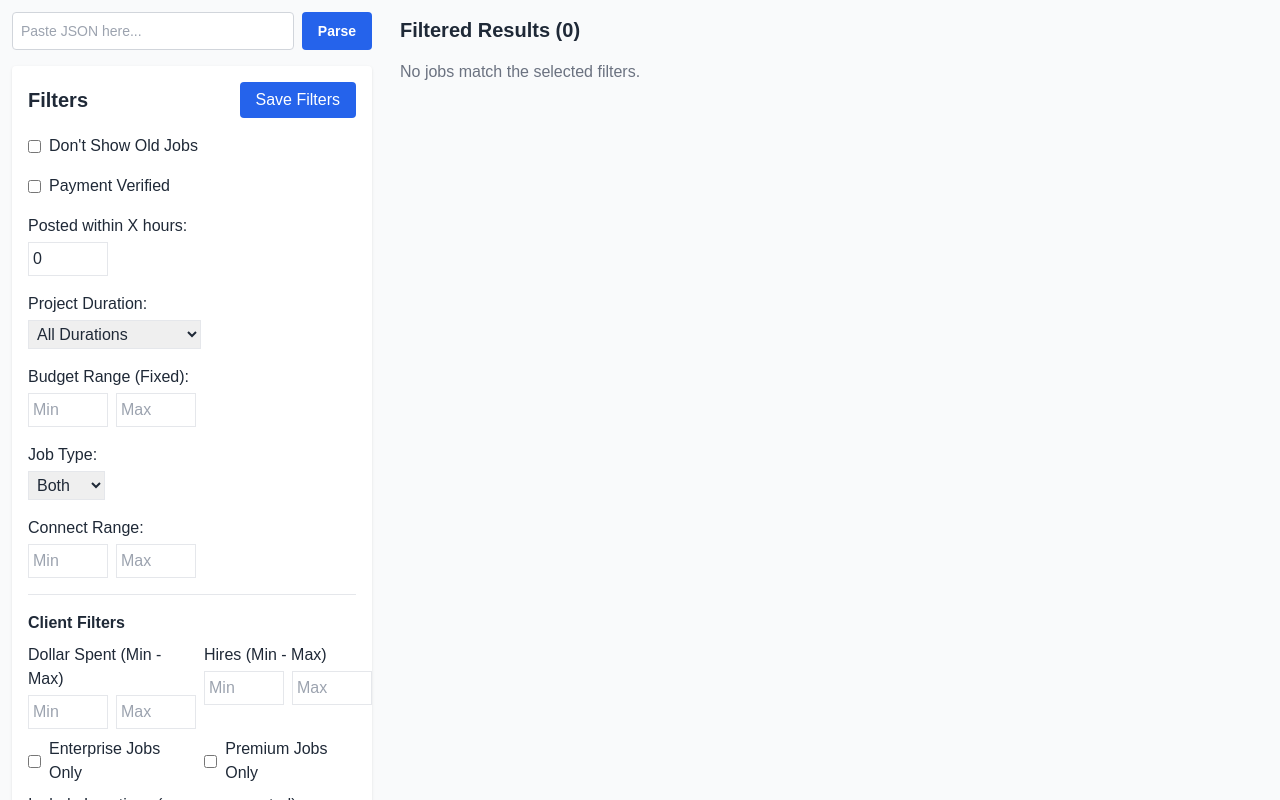
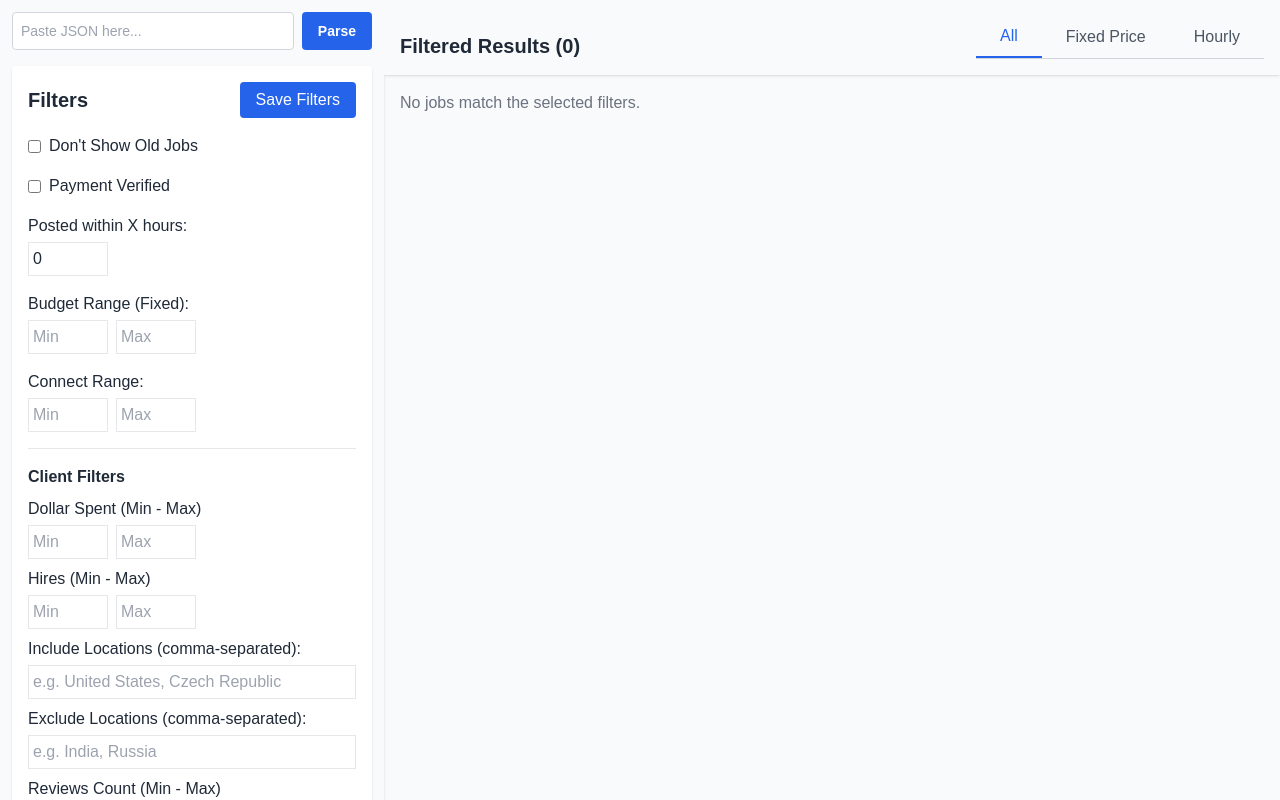
Before and after one commit to imtiaz993/upwork-analysis, a Next.js app: page / in a window 1280 px wide. Built offline with nearby package versions, Linux system fonts and the light colour scheme.

Commit message:
optimization v3

```diff
--- a/src/app/Home/FilteredJobsList.js
+++ b/src/app/Home/FilteredJobsList.js
@@ -1,14 +1,46 @@
-import React from "react";
+import { useState } from "react";
 import JobCard from "./JobCard";
 import toast from "react-hot-toast";
 
 export default function FilteredJobsList({ filteredJobs = [], storeOldJob }) {
+  const [activeTab, setActiveTab] = useState("All");
+
+  // Filter jobs based on the selected tab
+  const getFilteredJobs = () => {
+    if (activeTab === "Fixed Price") {
+      return filteredJobs.filter((job) => job.jobType === "fixed");
+    }
+    if (activeTab === "Hourly") {
+      return filteredJobs.filter((job) => job.jobType === "hourly");
+    }
+    return filteredJobs;
+  };
+
+  const handleTabClick = (tab) => {
+    setActiveTab(tab);
+  };
+
   return (
     <div>
-      <div className="flex justify-between items-center mb-4">
+      <div className="flex justify-between items-center p-4 pb-0 sticky top-0 bg-gray-50 shadow">
         <h2 className="text-xl font-semibold">
           Filtered Results ({filteredJobs.length})
         </h2>
+        <div className="flex border-b border-gray-300 mb-4">
+          {["All", "Fixed Price", "Hourly"].map((tab) => (
+            <button
+              key={tab}
+              className={`py-2 px-6 font-medium ${
+                activeTab === tab
+                  ? "border-b-2 border-blue-600 text-blue-600"
+                  : "text-gray-600 hover:text-blue-600"
+              }`}
+              onClick={() => handleTabClick(tab)}
+            >
+              {tab}
+            </button>
+          ))}
+        </div>
         {filteredJobs && filteredJobs.length > 0 && (
           <button
             className="py-2 px-4 bg-blue-600 text-white rounded"
@@ -22,9 +54,9 @@ export default function FilteredJobsList({ filteredJobs = [], storeOldJob }) {
         )}
       </div>
       {filteredJobs.length === 0 && (
-        <p className="text-gray-500">No jobs match the selected filters.</p>
+        <p className="text-gray-500 p-4">No jobs match the selected filters.</p>
       )}
-      <div className="flex flex-col gap-4">
+      <div className="flex flex-col gap-4 p-4">
         {filteredJobs.map((job, index) => (
           <JobCard key={index} job={job} storeOldJob={storeOldJob} />
         ))}
--- a/src/app/Home/FiltersPanel.js
+++ b/src/app/Home/FiltersPanel.js
@@ -108,22 +108,6 @@ export default function FiltersPanel({ filters, updateFilter, onSaveFilters }) {
         />
       </div>
 
-      {/* Project Duration */}
-      <div className="mb-4">
-        <label className="block mb-1 font-medium">Project Duration:</label>
-        <select
-          className="border p-1"
-          value={projectDuration}
-          onChange={(e) => updateFilter("projectDuration", e.target.value)}
-        >
-          <option value="">All Durations</option>
-          <option value="Less than 1 month">Less than 1 month</option>
-          <option value="1 to 3 months">1 to 3 months</option>
-          <option value="3 to 6 months">3 to 6 months</option>
-          <option value="More than 6 months">More than 6 months</option>
-        </select>
-      </div>
-
       {/* Budget Range (Fixed) */}
       <div className="mb-4">
         <label className="block mb-1 font-medium">Budget Range (Fixed):</label>
@@ -143,20 +127,6 @@ export default function FiltersPanel({ filters, updateFilter, onSaveFilters }) {
             onChange={(e) => updateFilter("budgetMax", e.target.value)}
           />
         </div>
-      </div>
-
-      {/* Job Type */}
-      <div className="mb-4">
-        <label className="block mb-1 font-medium">Job Type:</label>
-        <select
-          className="border p-1"
-          value={jobType}
-          onChange={(e) => updateFilter("jobType", e.target.value)}
-        >
-          <option value="both">Both</option>
-          <option value="hourly">Hourly</option>
-          <option value="fixed">Fixed</option>
-        </select>
       </div>
 
       {/* Connect Range */}
@@ -183,7 +153,7 @@ export default function FiltersPanel({ filters, updateFilter, onSaveFilters }) {
       {/* Client Filters */}
       <div className="border-t pt-4 mt-4">
         <h3 className="font-semibold mb-2">Client Filters</h3>
-        <div className="mb-2 flex gap-2">
+        <div className="mb-2 flex flex-col gap-2">
           <div>
             <label className="block mb-1">Dollar Spent (Min - Max)</label>
             <div className="flex gap-2">
@@ -222,27 +192,6 @@ export default function FiltersPanel({ filters, updateFilter, onSaveFilters }) {
                 onChange={(e) => updateFilter("hiresMax", e.target.value)}
               />
             </div>
-          </div>
-        </div>
-
-        <div className="mb-2 flex gap-4">
-          <div className="flex items-center gap-2">
-            <input
-              type="checkbox"
-              id="isEnterprise"
-              checked={isEnterprise}
-              onChange={() => updateFilter("isEnterprise", !isEnterprise)}
-            />
-            <label htmlFor="isEnterprise">Enterprise Jobs Only</label>
-          </div>
-          <div className="flex items-center gap-2">
-            <input
-              type="checkbox"
-              id="isPremium"
-              checked={isPremium}
-              onChange={() => updateFilter("isPremium", !isPremium)}
-            />
-            <label htmlFor="isPremium">Premium Jobs Only</label>
           </div>
         </div>
 
@@ -310,21 +259,6 @@ export default function FiltersPanel({ filters, updateFilter, onSaveFilters }) {
         />
       </div>
 
-      {/* Tier */}
-      <div className="mt-4">
-        <label className="block mb-1 font-medium">Tier:</label>
-        <select
-          className="border p-1"
-          value={tier}
-          onChange={(e) => updateFilter("tier", e.target.value)}
-        >
-          <option value="">All Tiers</option>
-          <option value="Beginner">Beginner</option>
-          <option value="Intermediate">Intermediate</option>
-          <option value="Expert">Expert</option>
-        </select>
-      </div>
-
       {/* Proposals */}
       <div className="mt-4">
         <label className="block mb-1 font-medium">
--- a/src/app/Home/HomePage.js
+++ b/src/app/Home/HomePage.js
@@ -300,7 +300,7 @@ export default function HomePage() {
   // =====================
   return (
     <div className="min-h-screen bg-gray-50 text-gray-800 flex">
-      <div className="max-h-dvh overflow-auto p-3 w-96">
+      <div className="max-h-dvh overflow-auto p-3 w-96 shadow">
         <JsonInput
           jsonInput={jsonInput}
           setJsonInput={setJsonInput}
@@ -313,7 +313,7 @@ export default function HomePage() {
         />
       </div>
 
-      <div className="p-4 w-[calc(100%-384px)] max-h-dvh overflow-auto">
+      <div className="w-[calc(100%-384px)] max-h-dvh overflow-auto">
         <FilteredJobsList
           filteredJobs={filteredJobs}
           storeOldJob={storeOldJob}
```
